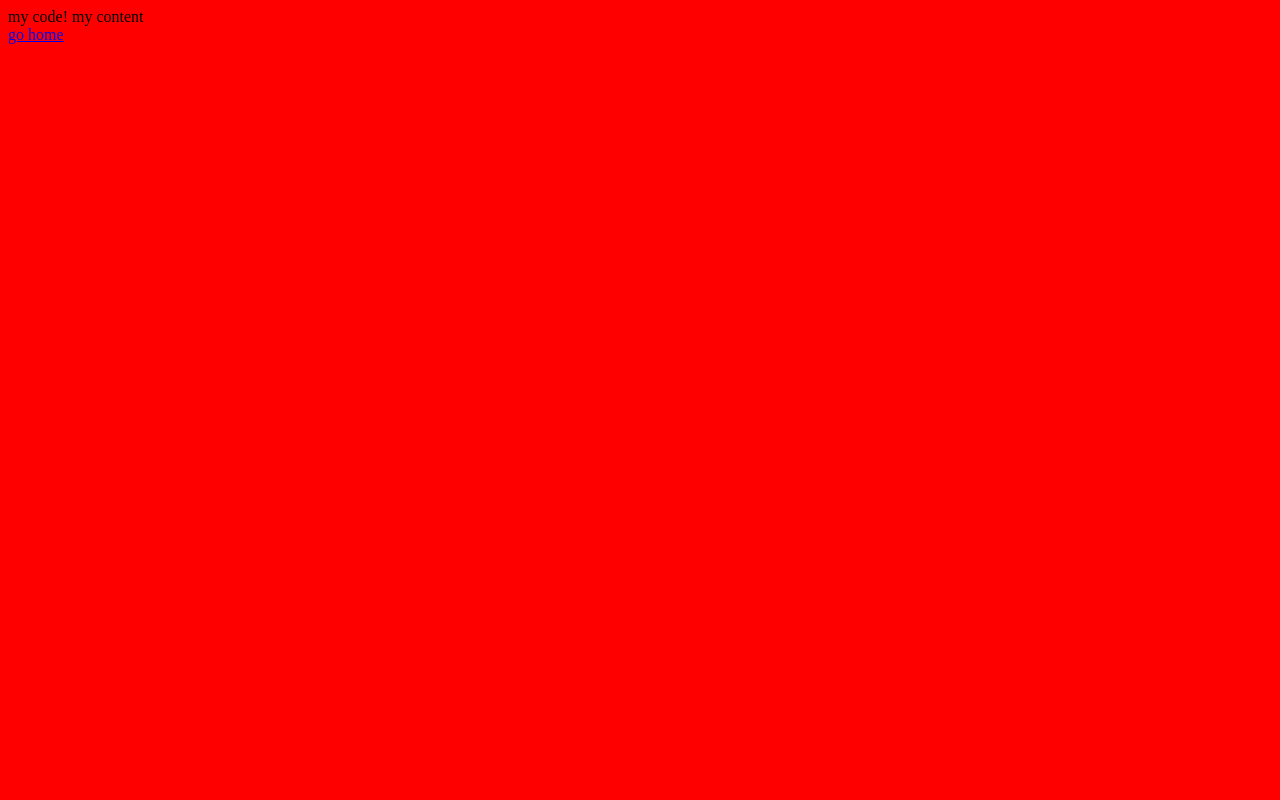
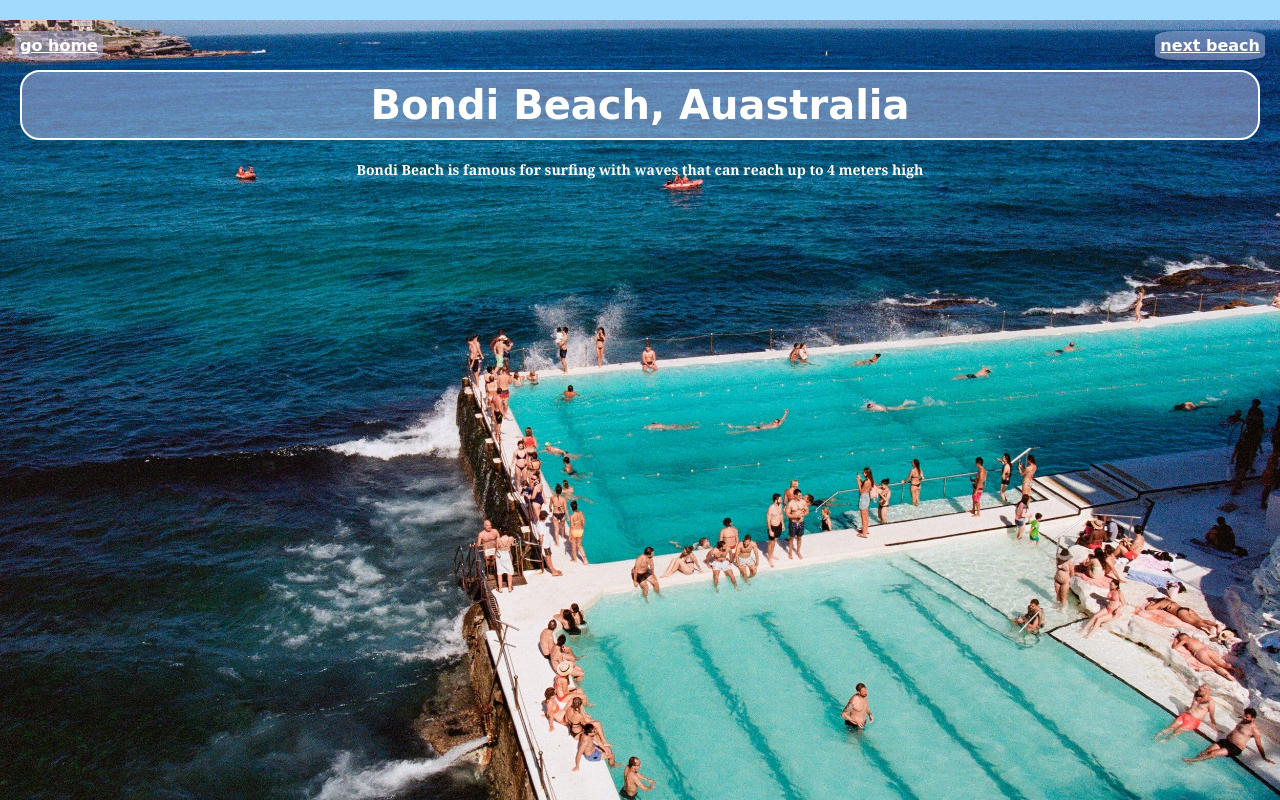
Before and after one commit to blakemassoni22/blakemassoni22.github.io, a plain HTML site: page s1fp/1.html in a window 1280 px wide. Drawn offline with Linux system fonts and the light colour scheme.

Commit message:
Add files via upload

```diff
--- a/s1fp/1.html
+++ b/s1fp/1.html
@@ -1,7 +1,38 @@
 <head>
     <link rel="stylesheet" href="style.css">
-    </head>
-    <body>
-    my code! my content
-    <br><a href="index.html">go home</a>
-    </body>
+</head>
+<body>
+    <div style="position: absolute; top: 1px; left: 15px; z-index: 1; background-color: hwb(236 73% 9% / 0.5); padding:5px; border-radius:20%;">
+        <a href="index.html" class="top-left" style="font-size: 16px; color: white;">go home</a>
+    </div>
+    <div style="position: absolute; top: 1px; right: 15px; z-index: 1; background-color: hwb(236 73% 9% / 0.5); padding:5px; border-radius:20%;">
+        <a href="index.html" class="top-left" style="font-size: 16px; color: white;">next beach</a>
+    </div>
+    <div>
+         Bondi Beach, Auastralia
+    </div>
+</body>
+<style>
+    body {
+        color: white;
+        background-image: url('images/image-asset.jpeg');
+        background-size: cover;
+        background-position: center;
+        padding: 20px;
+        margin: 0;
+
+    }
+    div {
+        margin-top: 30px;
+        background-color: hwb(236 73% 9% / 0.5);
+        padding: 10px;
+        border-radius: 20px;
+    }
+
+    div:nth-of-type(3) {
+        border: 2px solid white;
+        padding: 10px;
+    }
+
+</style>
+<div style="color: white; font-family: 'Georgia', serif; font-size: 14px; font-weight: semi-bold; text-align: center; margin-top: 10px; background-color: transparent; border: none;">Bondi Beach is famous for surfing with waves that can reach up to 4 meters high</div>
--- a/s1fp/style.css
+++ b/s1fp/style.css
@@ -1,7 +1,8 @@
 html{
-    background-color: red;
-
+    background-color: rgb(160, 219, 253);
+    font-family: 'Dancing Script', cursive;
+    text-align: center;
+    margin-top: 20px;
+    font-size: 40px;
+    font-weight: bold;
 }
-body{
-
-}
```
Also changed, not shown: s1fp/2.html (added, +28 -0 lines), s1fp/3.html (added, +21 -0 lines), s1fp/index.html (+13 -3 lines), s1fp/images/343350E4-20BE-417E-A7A8-92344E017190.jpeg (added), s1fp/images/Beaches-Turks-and-Caicos-Grace-Bay-Beach-1.jpg copy.jpg (added), s1fp/images/image-asset.jpeg (added), s1fp/images/navagio.jpeg (added), s1fp/images/sean-oulashin-KMn4VEeEPR8-unsplash.jpg (added), s1fp/images/turks2image.jpeg (added), s1fp/images/turksbackground.jpeg (added).
